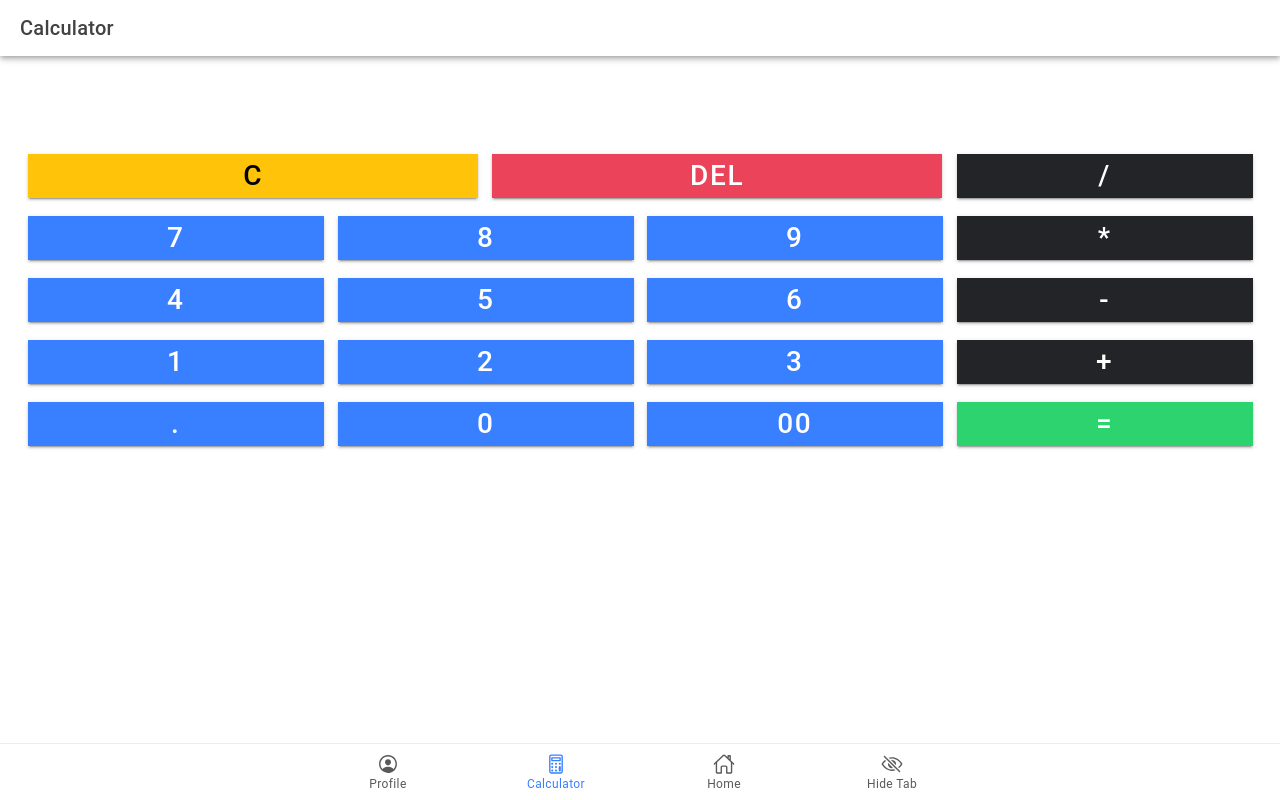
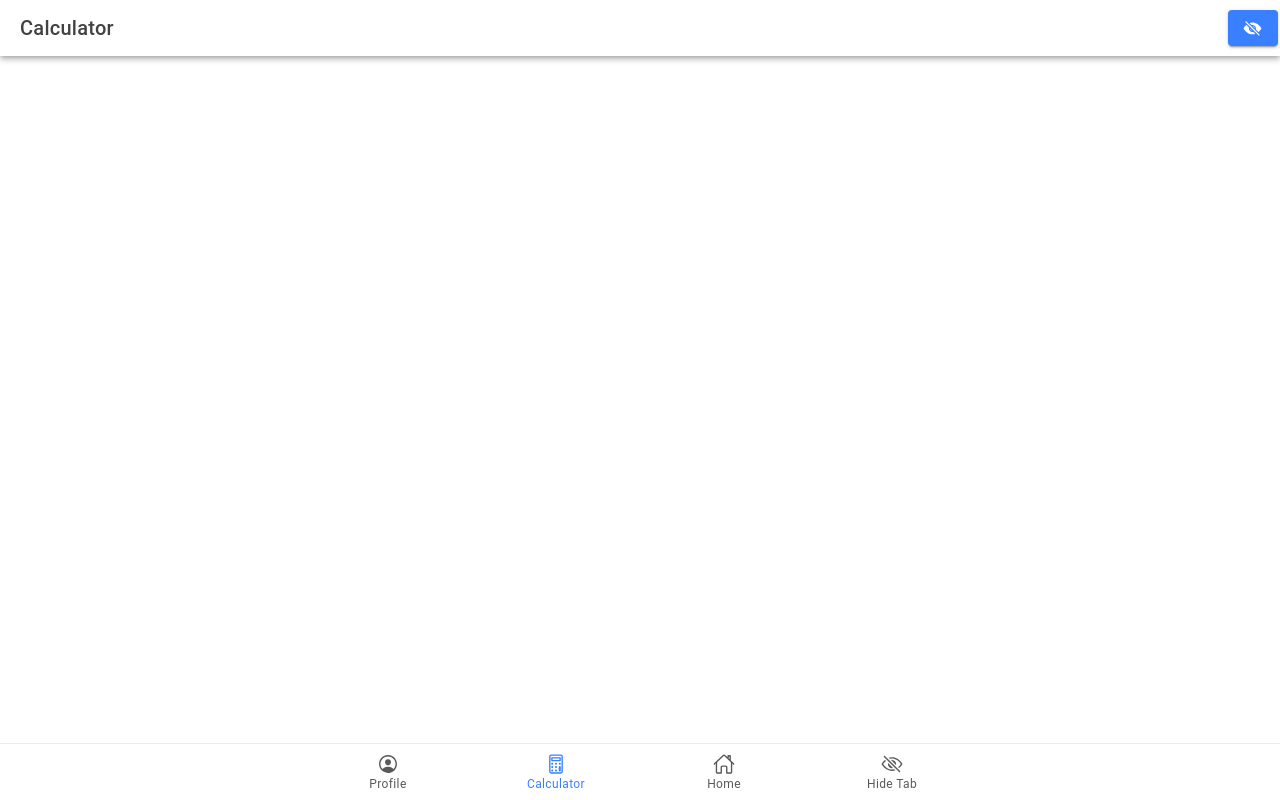
Before and after one commit to TinaTin06/ion-t-salvador, a React (Vite) app: page /tab3 in a window 1280 px wide. Built offline with nearby package versions, Linux system fonts and the light colour scheme.

Commit message:
Hide the tab buttons for calculator

```diff
--- a/src/pages/Tab3.tsx
+++ b/src/pages/Tab3.tsx
@@ -1,10 +1,11 @@
-// Calculator.tsx
 import React, { useState } from 'react';
-import { IonContent, IonHeader, IonPage, IonTitle, IonToolbar, IonButton, IonGrid, IonRow, IonCol, IonInput } from '@ionic/react';
+import { IonContent, IonHeader, IonPage, IonTitle, IonToolbar, IonButton, IonGrid, IonRow, IonCol, IonInput, IonIcon } from '@ionic/react';
+import { eye, eyeOff } from 'ionicons/icons';
 import './Tab3.css';
 
 const Calculator: React.FC = () => {
   const [input, setInput] = useState<string>('');
+  const [isCalculatorVisible, setIsCalculatorVisible] = useState<boolean>(true);
 
   const handleInput = (value: string) => {
     setInput(input + value);
@@ -26,90 +27,31 @@ const Calculator: React.FC = () => {
     }
   };
 
+  const toggleCalculatorVisibility = () => {
+    setIsCalculatorVisible(!isCalculatorVisible);
+  };
+
   return (
     <IonPage>
       <IonHeader>
         <IonToolbar>
           <IonTitle>Calculator</IonTitle>
+          <IonButton slot="end" onClick={toggleCalculatorVisibility}>
+            <IonIcon icon={isCalculatorVisible ? eyeOff : eye} />
+          </IonButton>
         </IonToolbar>
       </IonHeader>
-      <IonContent fullscreen className="ion-padding" style={{ backgroundColor: 'dark' }}>
+      <IonContent fullscreen className={`ion-padding ${isCalculatorVisible ? '' : 'hidden'}`}>
+        {isCalculatorVisible && (
           <IonGrid>
             <IonRow>
               <IonCol size="12">
                 <IonInput style={{ fontSize: '50px' }} value={input} readonly={true} className="ion-text-right" />
               </IonCol>
             </IonRow>
-
-          <IonRow>
-            <IonCol size="4.5">
-              <IonButton id="btns" expand="full" color="warning" onClick={handleClear}>C</IonButton>
-            </IonCol>
-            {/* <IonCol size="6"></IonCol> */}
-            <IonCol size="4.5">
-              <IonButton id="btns" expand="full" color="danger" onClick={handleDelete}>DEL</IonButton>
-            </IonCol>
-            <IonCol size="3">
-              <IonButton id="btns" expand="full" color="dark" onClick={() => handleInput('/')}>/</IonButton>
-            </IonCol>
-          </IonRow>
-          <IonRow>
-            <IonCol size="3">
-              <IonButton id="btns" expand="full" color="primary" onClick={() => handleInput('7')}>7</IonButton>
-            </IonCol>
-            <IonCol size="3">
-              <IonButton id="btns" expand="full" color="primary" onClick={() => handleInput('8')}>8</IonButton>
-            </IonCol>
-            <IonCol size="3">
-              <IonButton id="btns" expand="full" color="primary" onClick={() => handleInput('9')}>9</IonButton>
-            </IonCol>
-            <IonCol size="3">
-              <IonButton id="btns" expand="full" color="dark" onClick={() => handleInput('*')}>*</IonButton>
-            </IonCol>
-          </IonRow>
-          <IonRow>
-            <IonCol size="3">
-              <IonButton id="btns" expand="full" color="primary" onClick={() => handleInput('4')}>4</IonButton>
-            </IonCol>
-            <IonCol size="3">
-              <IonButton id="btns" expand="full" color="primary" onClick={() => handleInput('5')}>5</IonButton>
-            </IonCol>
-            <IonCol size="3">
-              <IonButton id="btns" expand="full" color="primary" onClick={() => handleInput('6')}>6</IonButton>
-            </IonCol>
-            <IonCol size="3">
-              <IonButton id="btns" expand="full" color="dark" onClick={() => handleInput('-')}>-</IonButton>
-            </IonCol>
-          </IonRow>
-          <IonRow>
-            <IonCol size="3">
-              <IonButton id="btns" expand="full" color="primary" onClick={() => handleInput('1')}>1</IonButton>
-            </IonCol>
-            <IonCol size="3">
-              <IonButton id="btns" expand="full" color="primary" onClick={() => handleInput('2')}>2</IonButton>
-            </IonCol>
-            <IonCol size="3">
-              <IonButton id="btns" expand="full" color="primary" onClick={() => handleInput('3')}>3</IonButton>
-            </IonCol>
-            <IonCol size="3">
-              <IonButton id="btns" expand="full" color="dark" onClick={() => handleInput('+')}>+</IonButton>
-            </IonCol>
-          </IonRow>
-          <IonRow>
-            <IonCol size="3">
-              <IonButton id="btns" expand="full" color="primary" onClick={() => handleInput('.')}>.</IonButton>
-            </IonCol>
-            <IonCol size="3">
-              <IonButton id="btns" expand="full" color="primary" onClick={() => handleInput('0')}>0</IonButton>
-            </IonCol>
-            <IonCol size="3">
-              <IonButton id="btns" expand="full" color="primary" onClick={() => handleInput('00')}>00</IonButton>
-            </IonCol>
-            <IonCol size="3">
-              <IonButton id="btns" expand="full" color="success" onClick={handleCalculate}>=</IonButton>
-            </IonCol>
-          </IonRow>
+            {/* Buttons for calculator operations */}
           </IonGrid>
+        )}
       </IonContent>
     </IonPage>
   );
```
Lines whose indentation alone changed are shown as unchanged.
